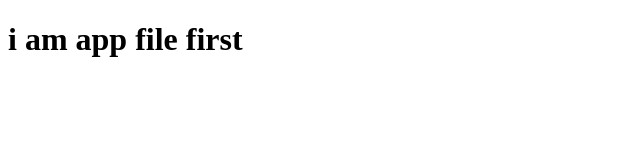
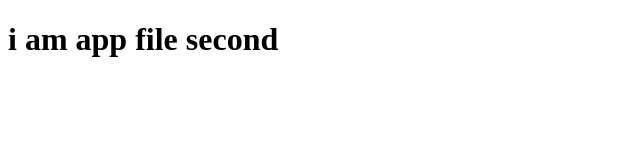
Before and after one commit to 1999rkgupta/git-second, a plain HTML site: page app.html in a window 1280 px wide. Shown: the whole page, without its empty margins (0-640 px from the left). Drawn offline with Linux system fonts and the light colour scheme.

Commit message:
word added

```diff
--- a/app.html
+++ b/app.html
@@ -9,7 +9,7 @@
 </head>
 
 <body>
-    <h1>i am app file first</h1>
+    <h1>i am app file second</h1>
 </body>
 
 </html>
```
